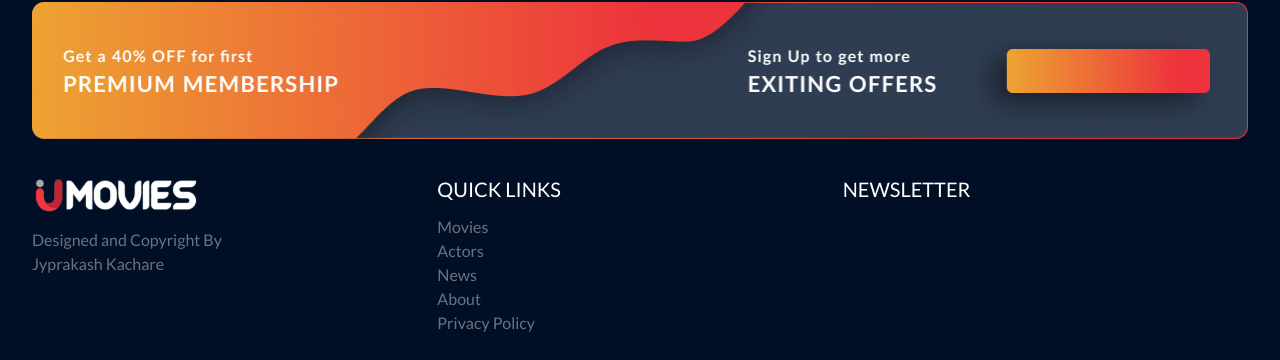
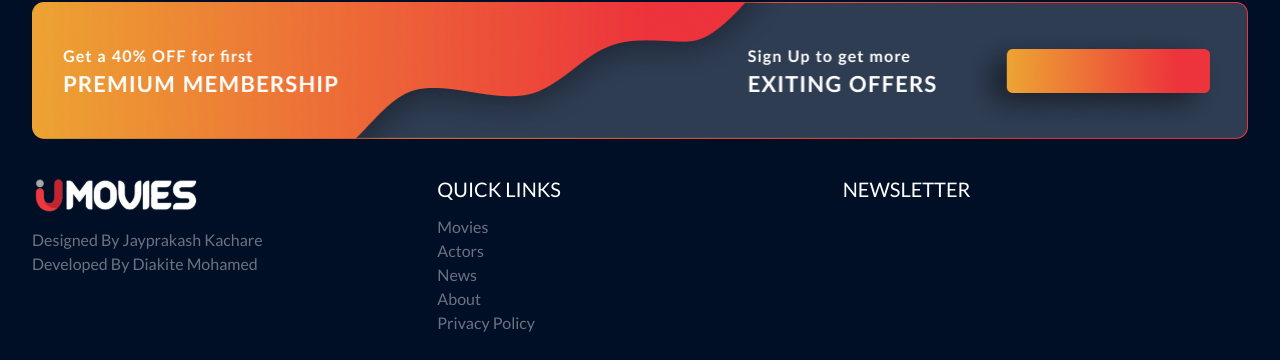
Before and after one commit to Diakitelo/umovies, a React (Create React App) app: page / in a window 1280 px wide. Shown: the part 1098-1458 px from the top of the page. Built offline with nearby package versions, Linux system fonts and the light colour scheme; no server answers.

Commit message:
fix detail page

```diff
--- a/src/components/footer/Footer.js
+++ b/src/components/footer/Footer.js
@@ -12,9 +12,21 @@ export default function Footer() {
             <img className="h-90 w-90 pb-3" src={logo} alt="logo" />
           </div>
           <div>
-            <p className="text-xm normal-case w-11/12 text-gray-500">
-              Designed and Copyright By <br /> Jyprakash Kachare
-            </p>
+            <a
+              href="https://www.uplabs.com/posts/umovies-web-concept"
+              target="_blank"
+              className="text-xm normal-case w-11/12 text-gray-500"
+            >
+              Designed By Jayprakash Kachare
+            </a>
+            <br />
+            <a
+              href="https://www.linkedin.com/in/diakitemohamed"
+              target="_blank"
+              className="text-xm normal-case w-11/12 text-gray-500"
+            >
+              Developed By Diakite Mohamed
+            </a>
           </div>
           <div></div>
         </div>
--- a/src/components/posters/Poster.js
+++ b/src/components/posters/Poster.js
@@ -1,11 +1,11 @@
 import React from 'react';
 import {Link} from 'react-router-dom';
 
-export default function Poster({movie}) {
+export default function Poster({movie, isDetailPage = false}) {
   const url = 'https://image.tmdb.org/t/p/original/';
 
   return (
-    <Link to={`details/${movie.id}`}>
+    <Link to={isDetailPage ? `${movie.id}` : `details/${movie.id}`}>
       <div className="flex px-4 justify-between">
         <div className="w-56">
           <div className="h-60 w-full rounded-lg transition duration-500 hover:scale-105 transform cursor-pointer">
--- a/src/pages/LandingPage.js
+++ b/src/pages/LandingPage.js
@@ -1,52 +1,52 @@
-import React, {lazy, Suspense, useRef} from 'react';
+// import React, {lazy, Suspense, useRef} from 'react';
 
-import useIntersectionObserver from '../utils/useIntersectionObserver';
+// import useIntersectionObserver from '../utils/useIntersectionObserver';
 
 import NavBar from '../components/navbar/NavBar';
 
-const Header = lazy(() =>
-  import(/* webpackChunkName: "Header" */ '../components/header/Header'),
-);
-const RecommendedMovies = lazy(() =>
-  import(
-    /* webpackChunkName: "RecommendedMovies" */ '../components/recommended/RecommendedMovies'
-  ),
-);
+// const Header = lazy(() =>
+//   import(/* webpackChunkName: "Header" */ '../components/header/Header'),
+// );
+// const RecommendedMovies = lazy(() =>
+//   import(
+//     /* webpackChunkName: "RecommendedMovies" */ '../components/recommended/RecommendedMovies'
+//   ),
+// );
 
-const Posters = lazy(() =>
-  import(/* webpackChunkName: "Posters" */ '../components/posters/Posters'),
-);
-const Actors = lazy(() =>
-  import(/* webpackChunkName: "Actors" */ '../components/actors/Actors'),
-);
-const News = lazy(() =>
-  import(/* webpackChunkName: "News" */ '../components/news/News'),
-);
-const Footer = lazy(() =>
-  import(/* webpackChunkName: "Footer" */ '../components/footer/Footer'),
-);
-// import Header from '../components/header/Header';
-// import RecommendedMovies from '../components/recommended/RecommendedMovies';
-// import Posters from '../components/posters/Posters';
-// import Actors from '../components/actors/Actors';
-// import News from '../components/news/News';
-// import Footer from '../components/footer/Footer';
+// const Posters = lazy(() =>
+//   import(/* webpackChunkName: "Posters" */ '../components/posters/Posters'),
+// );
+// const Actors = lazy(() =>
+//   import(/* webpackChunkName: "Actors" */ '../components/actors/Actors'),
+// );
+// const News = lazy(() =>
+//   import(/* webpackChunkName: "News" */ '../components/news/News'),
+// );
+// const Footer = lazy(() =>
+//   import(/* webpackChunkName: "Footer" */ '../components/footer/Footer'),
+// );
+import Header from '../components/header/Header';
+import RecommendedMovies from '../components/recommended/RecommendedMovies';
+import Posters from '../components/posters/Posters';
+import Actors from '../components/actors/Actors';
+import News from '../components/news/News';
+import Footer from '../components/footer/Footer';
 
 export default function LandingPage() {
-  const HeaderSection = useRef(null);
-  const RecommendedMoviesSection = useRef(null);
-  const PostersSection = useRef(null);
-  const ActorsSection = useRef(null);
-  const NewsSection = useRef(null);
-  const FooterSection = useRef(null);
-  const isHeaderSectionVisible = useIntersectionObserver(HeaderSection);
-  const isRecommendedMoviesSectionVisible = useIntersectionObserver(
-    RecommendedMoviesSection,
-  );
-  const isPostersSectionVisible = useIntersectionObserver(PostersSection);
-  const isActorsSectionVisible = useIntersectionObserver(ActorsSection);
-  const isNewsSectionVisible = useIntersectionObserver(NewsSection);
-  const isFooterSectionVisible = useIntersectionObserver(FooterSection);
+  // const HeaderSection = useRef(null);
+  // const RecommendedMoviesSection = useRef(null);
+  // const PostersSection = useRef(null);
+  // const ActorsSection = useRef(null);
+  // const NewsSection = useRef(null);
+  // const FooterSection = useRef(null);
+  // const isHeaderSectionVisible = useIntersectionObserver(HeaderSection);
+  // const isRecommendedMoviesSectionVisible = useIntersectionObserver(
+  //   RecommendedMoviesSection,
+  // );
+  // const isPostersSectionVisible = useIntersectionObserver(PostersSection);
+  // const isActorsSectionVisible = useIntersectionObserver(ActorsSection);
+  // const isNewsSectionVisible = useIntersectionObserver(NewsSection);
+  // const isFooterSectionVisible = useIntersectionObserver(FooterSection);
 
   return (
     <>
@@ -54,48 +54,48 @@ export default function LandingPage() {
         <div className="z-50 absolute">
           <NavBar />
         </div>
-        <section ref={HeaderSection}>
-          {isHeaderSectionVisible && (
-            <Suspense>
-              <Header />
-            </Suspense>
+        {/* <section ref={HeaderSection}> */}
+        {/* {isHeaderSectionVisible && (
+            <Suspense> */}
+        <Header />
+        {/* </Suspense>
+          )} */}
+        {/* </section> */}
+        {/* <section ref={RecommendedMoviesSection}>
+          {isRecommendedMoviesSectionVisible && (
+            <Suspense> */}
+        <RecommendedMovies />
+        {/* </Suspense>
           )}
-        </section>
-        <section ref={RecommendedMoviesSection}>
-          {isRecommendedMoviesSectionVisible && (
-            <Suspense>
-              <RecommendedMovies />
-            </Suspense>
+        </section> */}
+        {/* <section ref={PostersSection}>
+          {isPostersSectionVisible && (
+            <Suspense> */}
+        <Posters />
+        {/* </Suspense>
           )}
-        </section>
-        <section ref={PostersSection}>
-          {isPostersSectionVisible && (
-            <Suspense>
-              <Posters />
-            </Suspense>
+        </section> */}
+        {/* <section ref={ActorsSection}>
+          {isActorsSectionVisible && (
+            <Suspense> */}
+        <Actors />
+        {/* </Suspense>
           )}
-        </section>
-        <section ref={ActorsSection}>
-          {isActorsSectionVisible && (
-            <Suspense>
-              <Actors />
-            </Suspense>
+        </section> */}
+        {/* <section ref={NewsSection}>
+          {isNewsSectionVisible && (
+            <Suspense> */}
+        <News />
+        {/* </Suspense>
           )}
-        </section>
-        <section ref={NewsSection}>
-          {isNewsSectionVisible && (
-            <Suspense>
-              <News />
-            </Suspense>
+        </section> */}
+        {/* <section ref={FooterSection}>
+          {isFooterSectionVisible && (
+            <Suspense> */}
+        <Footer />
+        {/* </Suspense>
           )}
-        </section>
-        <section ref={FooterSection}>
-          {isFooterSectionVisible && (
-            <Suspense>
-              <Footer />
-            </Suspense>
-          )}
-        </section>
+        </section> */}
       </div>
     </>
   );
--- a/src/pages/MovieDetailPage.js
+++ b/src/pages/MovieDetailPage.js
@@ -269,7 +269,7 @@ function MovieDetailPage() {
         </div>
         <Slider {...settingsGenre} ref={sliderRef}>
           {sameGenreMovies?.results?.map(movie => (
-            <Poster movie={movie} key={movie.id} />
+            <Poster isDetailPage={true} movie={movie} key={movie.id} />
           ))}
         </Slider>
       </div>
```
